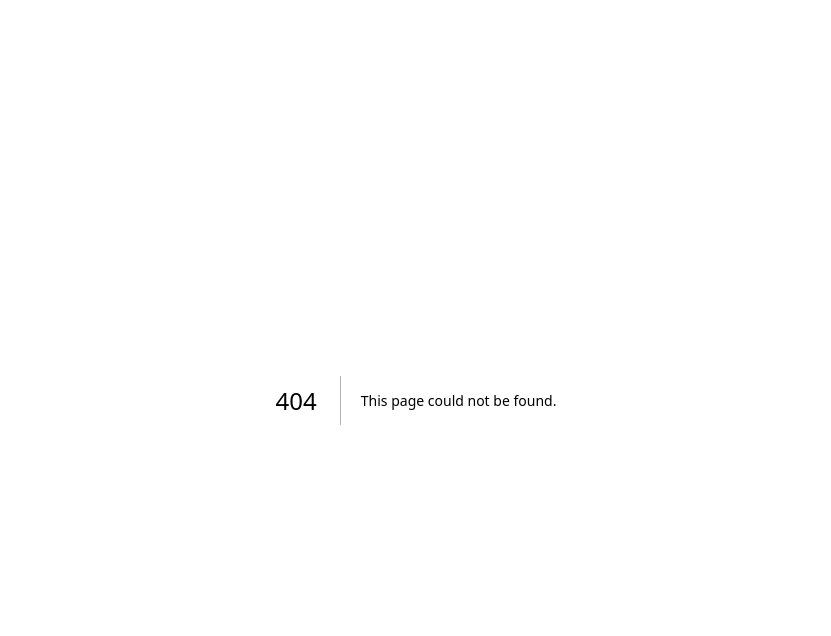
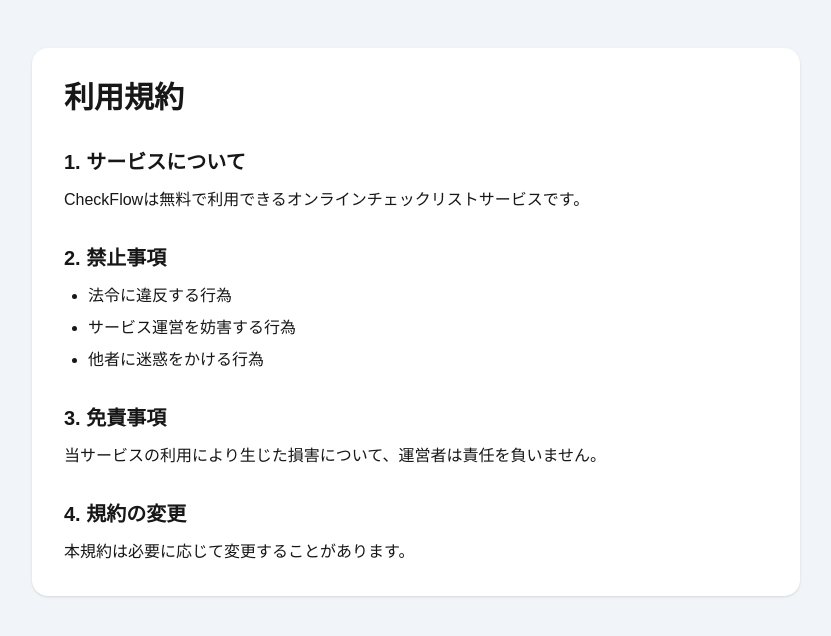
Before and after one commit to building-vaccine/checkflow, a Next.js app: page /terms in a window 1280 px wide. Before the commit this address had no page. Shown: the top 636 px of the page, without its empty margins (224-1055 px from the left). Built offline with nearby package versions, Linux system fonts and the light colour scheme.

Commit message:
Add service description to landing page

```diff
--- a/app/page.tsx
+++ b/app/page.tsx
@@ -260,6 +260,36 @@
           deleteTodo={deleteTodo}
           startEdit={startEdit}
         />
+
+        <section className="mt-12 border-t pt-8">
+          <h2 className="text-2xl font-bold text-slate-900">
+            CheckFlowとは
+          </h2>
+
+          <p className="mt-4 leading-8 text-slate-700">
+            CheckFlowは、ログイン不要で使える無料のオンラインチェックリストです。
+            買い物リスト、旅行の持ち物、引っ越し準備、仕事や日常のタスク管理など、
+            思いついたことをすぐに記録できます。
+          </p>
+
+          <p className="mt-4 leading-8 text-slate-700">
+            会員登録は必要ありません。
+            ブラウザごとにデータを保存するため、アクセスした瞬間から利用できます。
+            パソコン・スマートフォンのどちらでも快適に利用できます。
+          </p>
+
+          <h2 className="mt-10 text-2xl font-bold text-slate-900">
+            主な特徴
+          </h2>
+
+          <ul className="mt-4 list-disc space-y-2 pl-6 text-slate-700">
+            <li>ログイン不要</li>
+            <li>完全無料</li>
+            <li>チェック・編集・削除に対応</li>
+            <li>スマホ・PC対応</li>
+            <li>シンプルで使いやすいデザイン</li>
+          </ul>
+        </section>
       </div>
       <footer className="mt-10 border-t pt-6 text-center text-sm text-slate-500">
         <a href="/privacy" className="hover:underline">
--- /dev/null
+++ b/app/terms/page.tsx
@@ -0,0 +1,43 @@
+export const metadata = {
+  title: "利用規約",
+};
+
+export default function TermsPage() {
+  return (
+    <main className="min-h-screen bg-slate-100 px-6 py-12">
+      <div className="mx-auto max-w-3xl rounded-2xl bg-white p-8 shadow">
+        <h1 className="mb-8 text-3xl font-bold">利用規約</h1>
+
+        <section className="mb-8">
+          <h2 className="mb-3 text-xl font-semibold">1. サービスについて</h2>
+          <p>
+            CheckFlowは無料で利用できるオンラインチェックリストサービスです。
+          </p>
+        </section>
+
+        <section className="mb-8">
+          <h2 className="mb-3 text-xl font-semibold">2. 禁止事項</h2>
+          <ul className="list-disc pl-6 space-y-2">
+            <li>法令に違反する行為</li>
+            <li>サービス運営を妨害する行為</li>
+            <li>他者に迷惑をかける行為</li>
+          </ul>
+        </section>
+
+        <section className="mb-8">
+          <h2 className="mb-3 text-xl font-semibold">3. 免責事項</h2>
+          <p>
+            当サービスの利用により生じた損害について、運営者は責任を負いません。
+          </p>
+        </section>
+
+        <section>
+          <h2 className="mb-3 text-xl font-semibold">4. 規約の変更</h2>
+          <p>
+            本規約は必要に応じて変更することがあります。
+          </p>
+        </section>
+      </div>
+    </main>
+  );
+}
```
